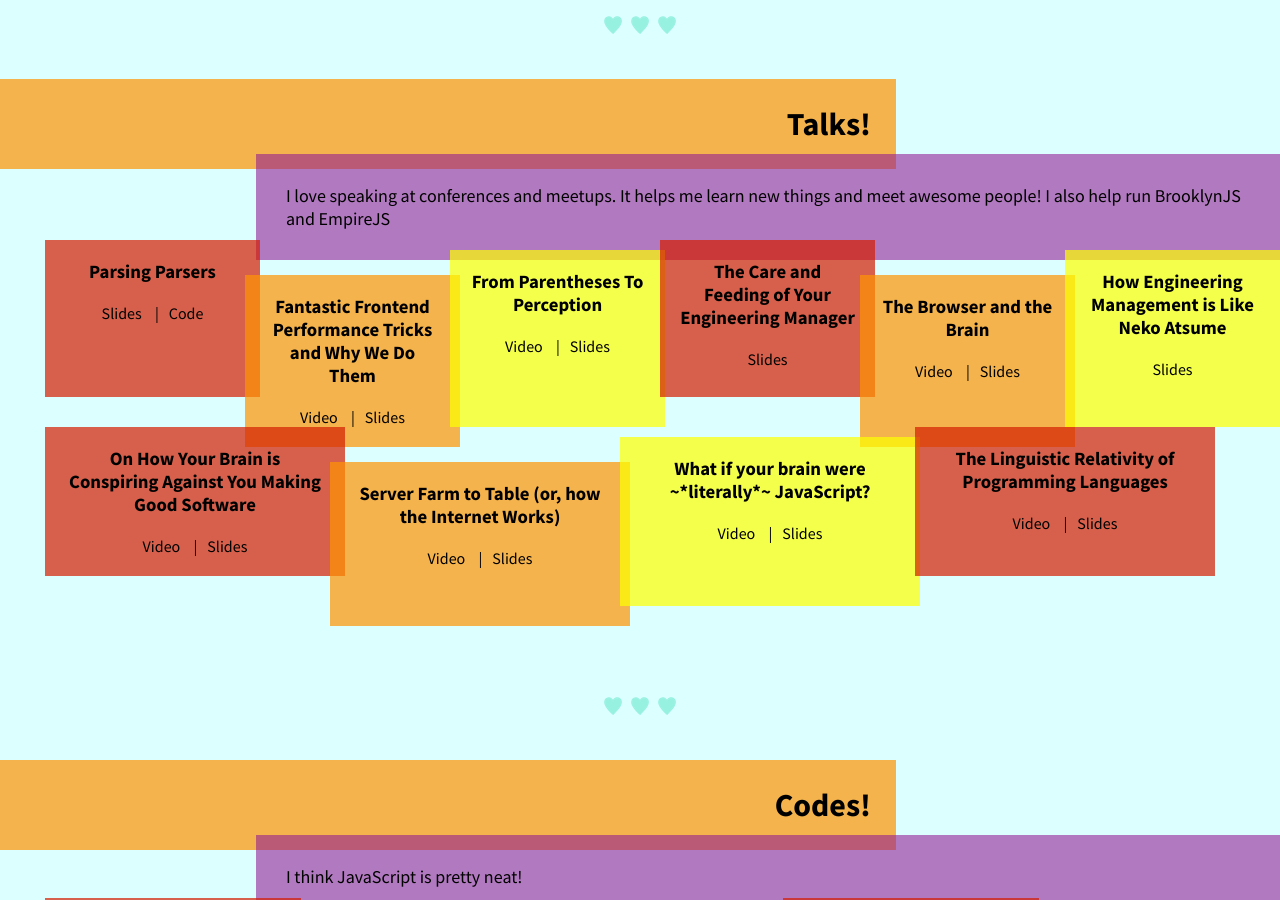
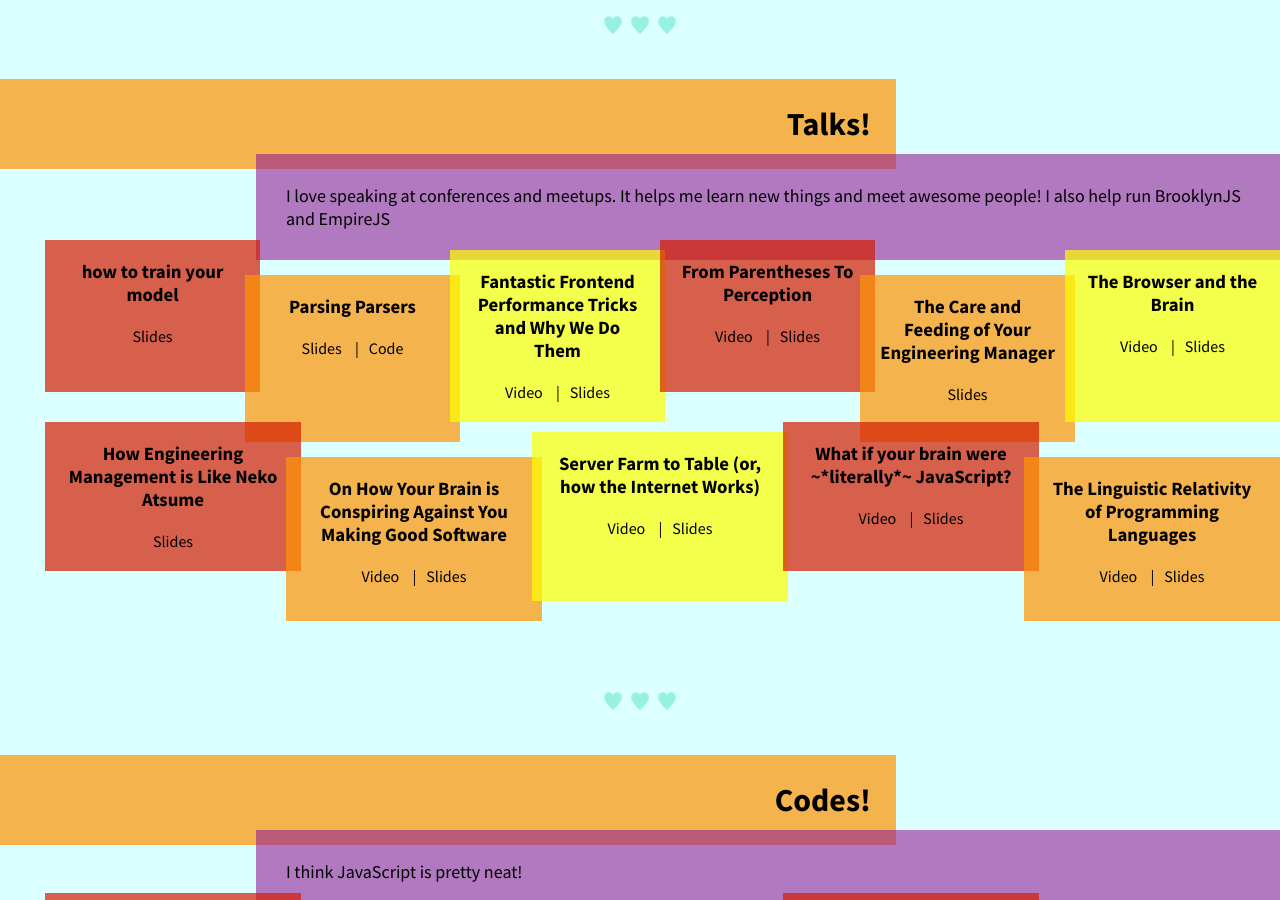
Before and after one commit to jennazee/jennazee.github.io, a Jekyll site: the page index.html, which Jekyll copies as it is, in a window 1280 px wide and 900 px high, scrolled down 647 px. Built offline with Jekyll 4.4.1, drawn with Linux system fonts in a browser that asks for light colours.

Commit message:
add how to train your model

```diff
--- a/index.html
+++ b/index.html
@@ -28,6 +28,12 @@
       <h2 class="Heading">Talks!</h2>
       <p class="Explanation">I love speaking at conferences and meetups. It helps me learn new things and meet awesome people! I also help run <a href="http://brooklynjs.com">BrooklynJS</a> and <a href="https://empirejs.org">EmpireJS</a></p>
       <ul class="Portfolio">
+        <li class="Portfolio__entry">
+          <h3 class="Portfolio__title">how to train your model</h3>
+          <ul class="Portfolio__links">
+            <li><a href="slides/at-queensjs-2020.pdf">Slides</a></li>
+          </ul>
+        </li>
         <li class="Portfolio__entry">
           <h3 class="Portfolio__title">Parsing Parsers</h3>
           <ul class="Portfolio__links">
```
Also changed, not shown: at-queensjs-2020.html (added, +12 -0 lines), 1 other file.
